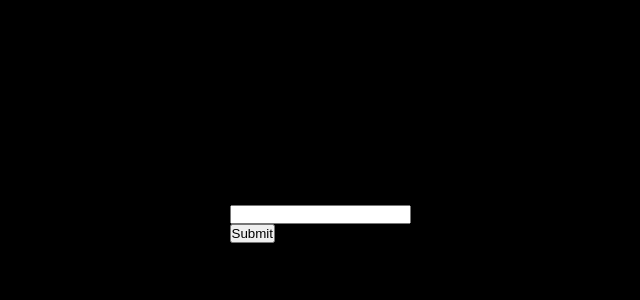
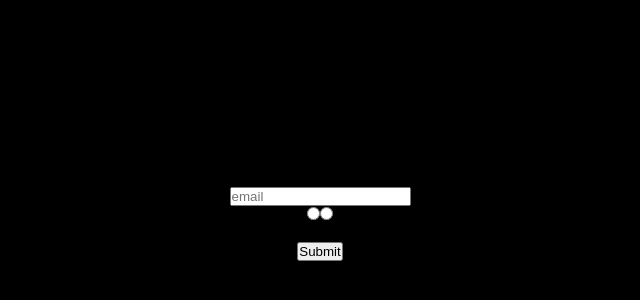
Before and after one commit to michu990902/formik-test, a React app in the folder formik-test/: page / in a window 1280 px wide. Shown: the part 176-476 px from the top of the page, without its empty margins (320-960 px from the left). Built offline with nearby package versions, Linux system fonts and the light colour scheme.

Commit message:
Custom validation and radio button field added

```diff
--- a/formik-test/src/components/Form/Form.js
+++ b/formik-test/src/components/Form/Form.js
@@ -1,17 +1,34 @@
 import React, { useState } from 'react';
-import { Formik } from 'formik';
+import { Formik, Field } from 'formik';
+
+import styles from './Form.module.scss';
 
 import { connect } from 'react-redux';
-import { setFormData } from '../../redux/app/appActions'
+import { setFormData } from '../../redux/app/appActions';
 
 const Form = ({ setFormData }) => {
-    const [formValues, setFormValues] = useState({});
+    const [formValues, setFormValues] = useState({
+        email: "",
+        color: "#f00"
+    });
     return (
         <div>
             <Formik
-                initialValues={{...formValues}}
+                initialValues={formValues}
 
                 onSubmit={values => console.log(values)}
+
+                validate={values => {
+                    const errors = {};
+                    if(!values.email){
+                        errors.email = "Required"
+                    }else if(
+                        !/^[A-Z0-9._%+-]+@[A-Z0-9.-]+\.[A-Z]{2,}$/i.test(values.email)
+                    ){
+                        errors.email = 'Invalid email address';
+                    }
+                    return errors;
+                }}
 
                 render={({
                     values,
@@ -25,10 +42,24 @@ const Form = ({ setFormData }) => {
                     <form onSubmit={handleSubmit}>
                         <input
                             type="text"
-                            name='content'
+                            name='email'
+                            placeholder="email"
                             onChange={handleChange}
-                            // value={values.content}
+                            value={values.content}
                         />
+                        {errors.email && <div className={styles.error}>{errors.email}</div>}
+                        <Field component="div" name="color">
+                            <input
+                                type="radio"
+                                name="color"
+                                value="#fff"
+                            />
+                            <input
+                                type="radio"
+                                name="color"
+                                value="#000"
+                            />
+                        </Field>
                         <br/>
                         <input type="submit"/>
                     </form>
--- /dev/null
+++ b/formik-test/src/components/Form/Form.module.scss
@@ -0,0 +1,4 @@
+.error{
+    color: #f00;
+    font-size: 0.8rem;
+}
--- a/formik-test/src/index.module.scss
+++ b/formik-test/src/index.module.scss
@@ -16,4 +16,5 @@ body {
   height: 100vh;
   display: grid;
   place-items: center;
+  text-align: center;
 }
```
